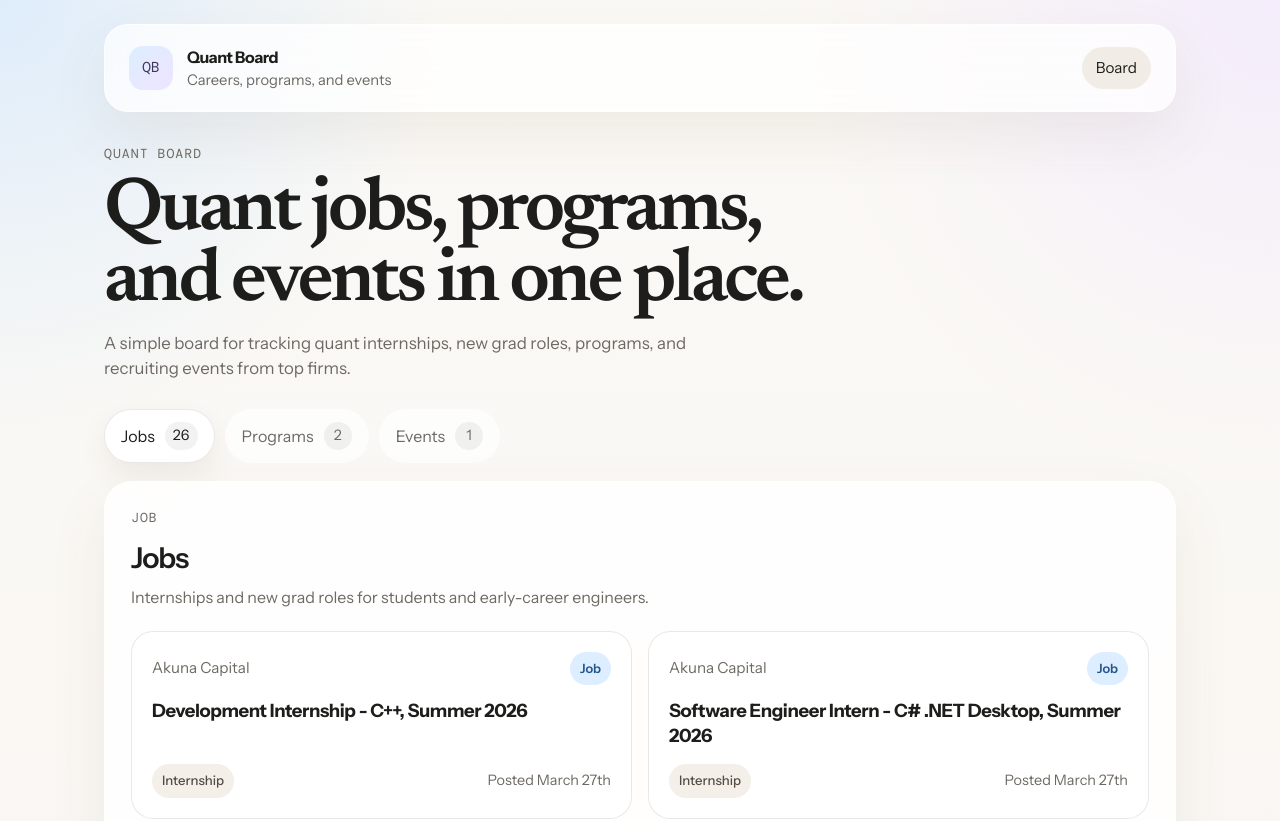
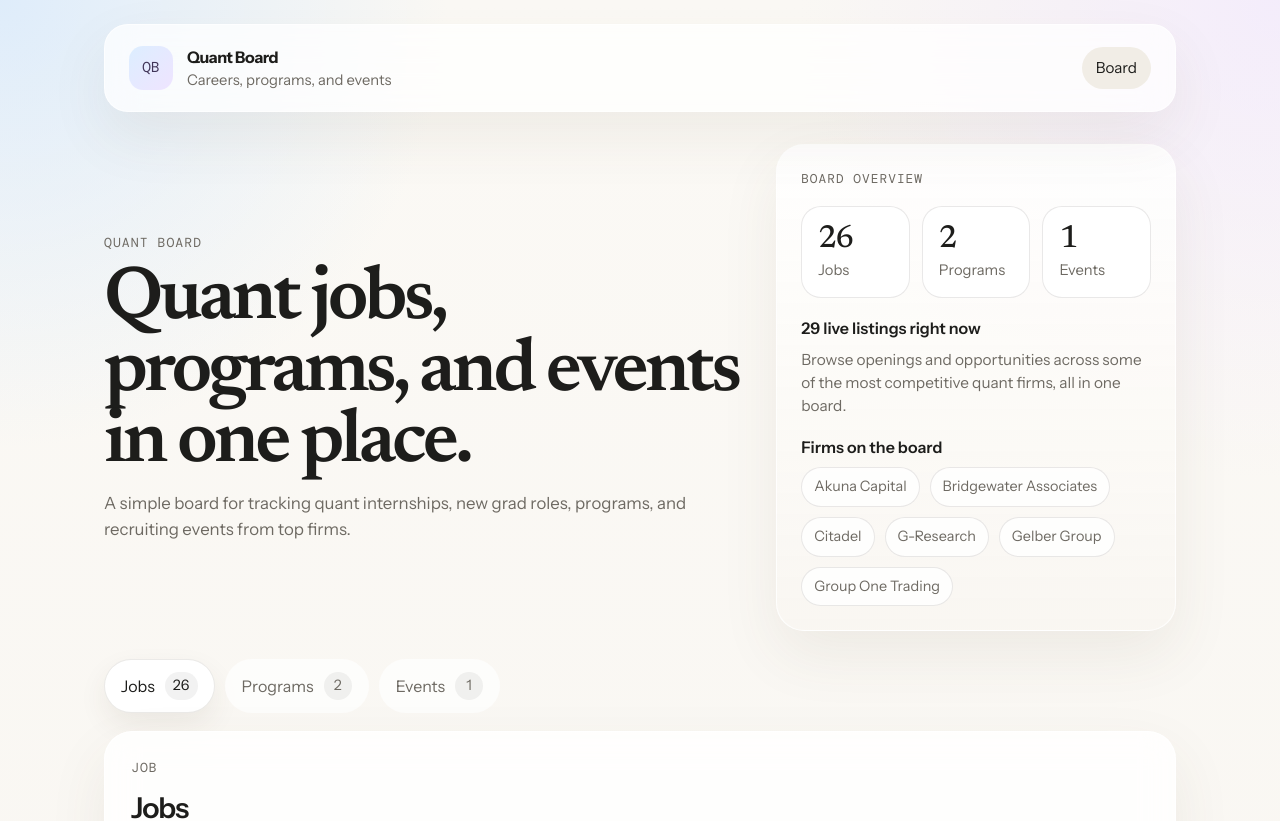
Before and after one commit to Fnuworsu/quant-job-scraper, a Next.js app: page / in a window 1280 px wide. Shown: the top 821 px of the page. Built offline with nearby package versions, Linux system fonts and the light colour scheme.

Commit message:
Improve landing page balance

```diff
--- a/src/app/globals.css
+++ b/src/app/globals.css
@@ -133,11 +133,19 @@
   gap: 28px;
 }
 
+.hero-shell {
+  display: grid;
+  grid-template-columns: minmax(0, 1.45fr) minmax(320px, 0.9fr);
+  gap: 28px;
+  align-items: stretch;
+}
+
 .hero-copy {
   display: flex;
   flex-direction: column;
   gap: 12px;
-  max-width: 760px;
+  justify-content: center;
+  min-height: 100%;
 }
 
 .hero-eyebrow {
@@ -160,6 +168,86 @@
   max-width: 620px;
   color: var(--text-muted);
   font-size: 1.05rem;
+}
+
+.hero-panel {
+  display: flex;
+  flex-direction: column;
+  gap: 18px;
+  padding: 24px;
+  background: linear-gradient(180deg, rgba(255, 255, 255, 0.86) 0%, rgba(249, 246, 241, 0.95) 100%);
+  border: 1px solid rgba(255, 255, 255, 0.82);
+  border-radius: 28px;
+  box-shadow: var(--shadow);
+}
+
+.hero-panel-label {
+  color: var(--text-muted);
+  font-family: var(--font-mono);
+  font-size: 0.8rem;
+  text-transform: uppercase;
+  letter-spacing: 0.08em;
+}
+
+.hero-stats {
+  display: grid;
+  grid-template-columns: repeat(3, minmax(0, 1fr));
+  gap: 12px;
+}
+
+.hero-stat-card {
+  display: flex;
+  flex-direction: column;
+  gap: 4px;
+  padding: 16px;
+  border-radius: 20px;
+  background: rgba(255, 255, 255, 0.86);
+  border: 1px solid var(--border);
+}
+
+.hero-stat-value {
+  font-family: var(--font-serif);
+  font-size: 2rem;
+  line-height: 1;
+  letter-spacing: -0.05em;
+}
+
+.hero-stat-label {
+  color: var(--text-muted);
+  font-size: 0.92rem;
+}
+
+.hero-panel-section {
+  display: flex;
+  flex-direction: column;
+  gap: 8px;
+}
+
+.hero-panel-title {
+  font-size: 1rem;
+  font-weight: 600;
+}
+
+.hero-panel-copy {
+  color: var(--text-muted);
+  font-size: 0.96rem;
+}
+
+.company-cloud {
+  display: flex;
+  flex-wrap: wrap;
+  gap: 10px;
+}
+
+.company-chip {
+  display: inline-flex;
+  align-items: center;
+  padding: 8px 12px;
+  border-radius: 999px;
+  background: rgba(255, 255, 255, 0.8);
+  border: 1px solid var(--border);
+  color: var(--text-muted);
+  font-size: 0.9rem;
 }
 
 .board-shell {
@@ -247,7 +335,7 @@
 
 .listing-grid {
   display: grid;
-  grid-template-columns: repeat(2, minmax(0, 1fr));
+  grid-template-columns: repeat(3, minmax(0, 1fr));
   gap: 16px;
 }
 
@@ -374,8 +462,12 @@
     padding: 18px;
   }
 
+  .hero-shell {
+    grid-template-columns: 1fr;
+  }
+
   .listing-grid {
-    grid-template-columns: 1fr;
+    grid-template-columns: repeat(2, minmax(0, 1fr));
   }
 }
 
@@ -389,8 +481,20 @@
     padding: 18px;
   }
 
+  .hero-panel {
+    padding: 18px;
+  }
+
+  .hero-stats {
+    grid-template-columns: 1fr;
+  }
+
   .listing-card {
     min-height: 0;
+  }
+
+  .listing-grid {
+    grid-template-columns: 1fr;
   }
 
   .listing-meta {
--- a/src/app/page.tsx
+++ b/src/app/page.tsx
@@ -27,15 +27,55 @@
     category,
     jobs: categorizedJobs.filter((job) => job.category === category),
   }));
+  const featuredCompanies = Array.from(
+    new Set(categorizedJobs.map((job) => job.company)),
+  ).slice(0, 6);
+  const totalListings = categorizedJobs.length;
 
   return (
     <section className="hero">
+      <div className="hero-shell">
         <div className="hero-copy">
           <p className="hero-eyebrow">Quant Board</p>
           <h1 className="page-title">Quant jobs, programs, and events in one place.</h1>
           <p className="page-desc">
             A simple board for tracking quant internships, new grad roles, programs, and recruiting events from top firms.
           </p>
+        </div>
+
+        <aside className="hero-panel">
+          <p className="hero-panel-label">Board overview</p>
+          <div className="hero-stats">
+            <div className="hero-stat-card">
+              <span className="hero-stat-value">{groups[0]?.jobs.length ?? 0}</span>
+              <span className="hero-stat-label">Jobs</span>
+            </div>
+            <div className="hero-stat-card">
+              <span className="hero-stat-value">{groups[1]?.jobs.length ?? 0}</span>
+              <span className="hero-stat-label">Programs</span>
+            </div>
+            <div className="hero-stat-card">
+              <span className="hero-stat-value">{groups[2]?.jobs.length ?? 0}</span>
+              <span className="hero-stat-label">Events</span>
+            </div>
+          </div>
+
+          <div className="hero-panel-section">
+            <p className="hero-panel-title">{totalListings} live listings right now</p>
+            <p className="hero-panel-copy">
+              Browse openings and opportunities across some of the most competitive quant firms, all in one board.
+            </p>
+          </div>
+
+          <div className="hero-panel-section">
+            <p className="hero-panel-title">Firms on the board</p>
+            <div className="company-cloud">
+              {featuredCompanies.map((company) => (
+                <span className="company-chip" key={company}>{company}</span>
+              ))}
+            </div>
+          </div>
+        </aside>
       </div>
 
       {categorizedJobs.length === 0 ? (
```
Lines whose indentation alone changed are shown as unchanged.
